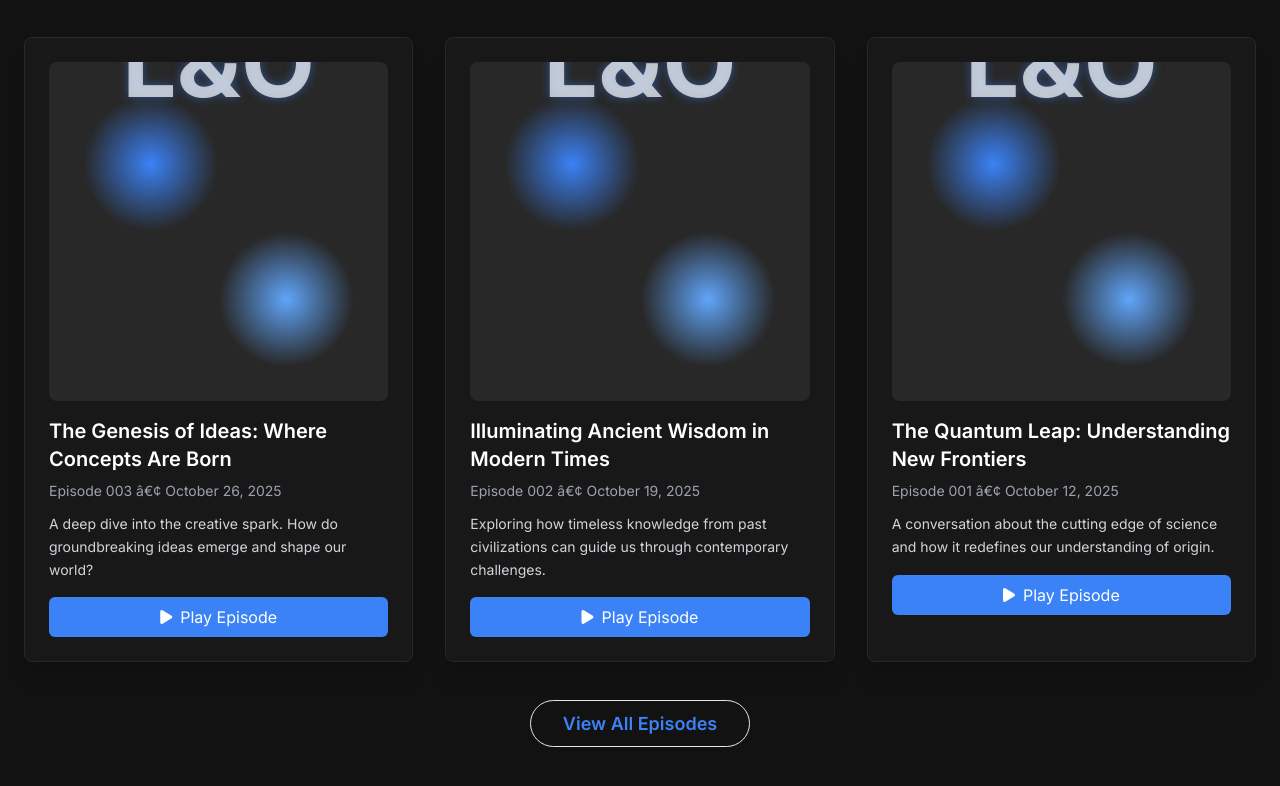
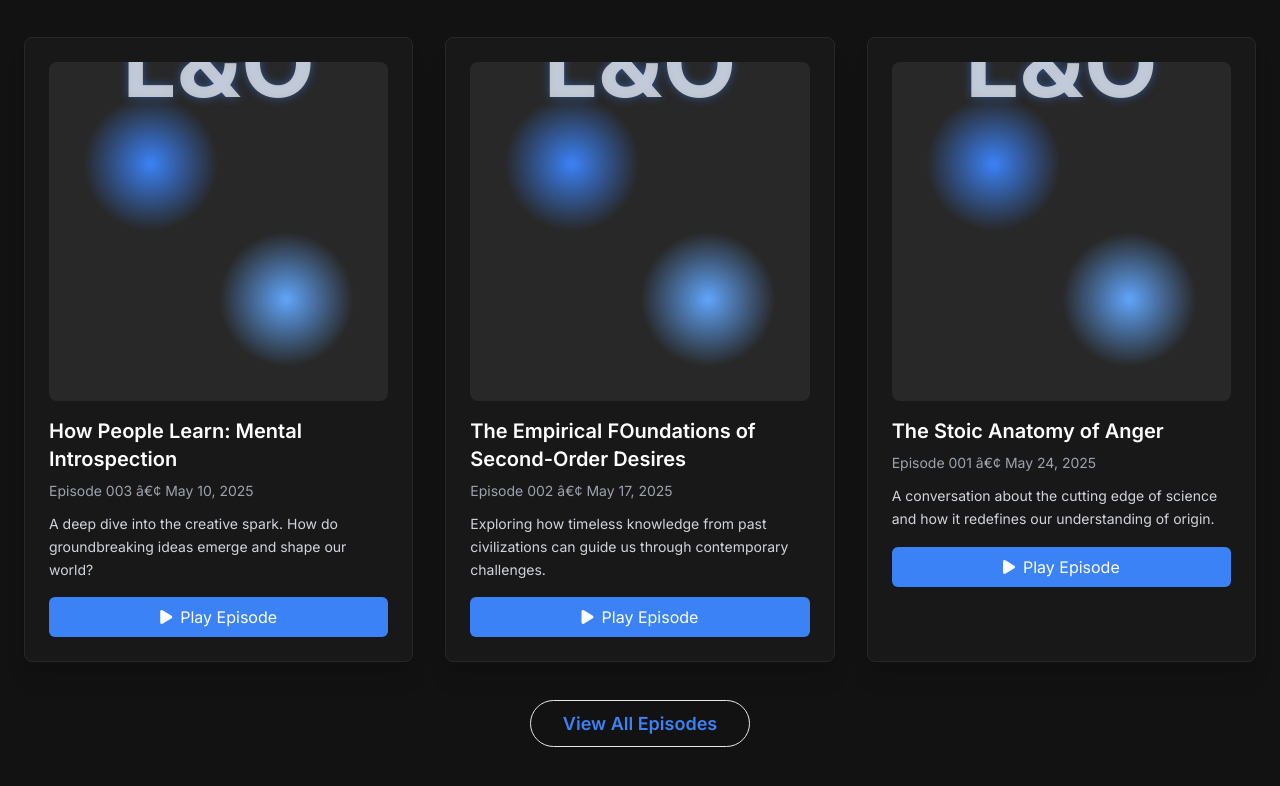
Before and after one commit to joshstafki/Light-Origin, a plain HTML site: page index.html in a window 1280 px wide. Shown: the part 1644-2430 px from the top of the page. Drawn offline with nearby package versions, Linux system fonts and the light colour scheme.

Commit message:
Update index.html

```diff
--- a/index.html
+++ b/index.html
@@ -155,7 +155,7 @@
 
     <section class="hero-bg relative text-white py-20 md:py-32">
         <div class="glow-effect opacity-50"></div> <div class="container mx-auto px-6 text-center relative z-10">
-            <img src="https://placehold.co/300x300/181818/3B82F6?text=L%26O" alt="Light & Origin Podcast Cover" class="w-48 h-48 md:w-64 md:h-64 mx-auto mb-8 rounded-lg shadow-2xl border-4 border-gray-700 object-cover"
+            <img src="https://raw.githubusercontent.com/joshstafki/Light-Origin/main/Light.png" alt="Light & Origin Podcast Cover" class="w-48 h-48 md:w-64 md:h-64 mx-auto mb-8 rounded-lg shadow-2xl border-4 border-gray-700 object-cover"
             onerror="this.onerror=null; this.src='https://placehold.co/300x300/181818/FFFFFF?text=Error+L%26O';">
             <h2 class="text-4xl md:text-6xl font-extrabold mb-4 leading-tight">Light & Origin</h2>
             <p class="text-xl md:text-2xl font-light mb-2">with Josh Stafki</p>
@@ -187,8 +187,8 @@
         <div class="container mx-auto px-6">
             <h3 class="section-title text-white fade-in-up">Latest Episodes</h3> <div class="grid grid-cols-1 md:grid-cols-2 lg:grid-cols-3 gap-8 mt-10">
                 <div class="card p-6 rounded-lg shadow-xl fade-in-up" style="transition-delay: 0.1s;">
-                    <div class="podcast-cover-placeholder mb-4"></div> <h4 class="text-xl font-semibold mb-2 text-white">The Genesis of Ideas: Where Concepts Are Born</h4>
-                    <p class="text-gray-400 text-sm mb-3">Episode 003 • October 26, 2025</p>
+                    <div class="podcast-cover-placeholder mb-4"></div> <h4 class="text-xl font-semibold mb-2 text-white">How People Learn: Mental Introspection</h4>
+                    <p class="text-gray-400 text-sm mb-3">Episode 003 • May 10, 2025</p>
                     <p class="text-gray-300 mb-4 text-sm leading-relaxed">
                         A deep dive into the creative spark. How do groundbreaking ideas emerge and shape our world?
                     </p>
@@ -198,8 +198,8 @@
                     </button>
                 </div>
                 <div class="card p-6 rounded-lg shadow-xl fade-in-up" style="transition-delay: 0.2s;">
-                    <div class="podcast-cover-placeholder mb-4"></div> <h4 class="text-xl font-semibold mb-2 text-white">Illuminating Ancient Wisdom in Modern Times</h4>
-                    <p class="text-gray-400 text-sm mb-3">Episode 002 • October 19, 2025</p>
+                    <div class="podcast-cover-placeholder mb-4"></div> <h4 class="text-xl font-semibold mb-2 text-white">The Empirical FOundations of Second-Order Desires</h4>
+                    <p class="text-gray-400 text-sm mb-3">Episode 002 • May 17, 2025</p>
                     <p class="text-gray-300 mb-4 text-sm leading-relaxed">
                         Exploring how timeless knowledge from past civilizations can guide us through contemporary challenges.
                     </p>
@@ -209,8 +209,8 @@
                     </button>
                 </div>
                 <div class="card p-6 rounded-lg shadow-xl fade-in-up" style="transition-delay: 0.3s;">
-                     <div class="podcast-cover-placeholder mb-4"></div> <h4 class="text-xl font-semibold mb-2 text-white">The Quantum Leap: Understanding New Frontiers</h4>
-                    <p class="text-gray-400 text-sm mb-3">Episode 001 • October 12, 2025</p>
+                     <div class="podcast-cover-placeholder mb-4"></div> <h4 class="text-xl font-semibold mb-2 text-white">The Stoic Anatomy of Anger</h4>
+                    <p class="text-gray-400 text-sm mb-3">Episode 001 • May 24, 2025</p>
                     <p class="text-gray-300 mb-4 text-sm leading-relaxed">
                         A conversation about the cutting edge of science and how it redefines our understanding of origin.
                     </p>
```
